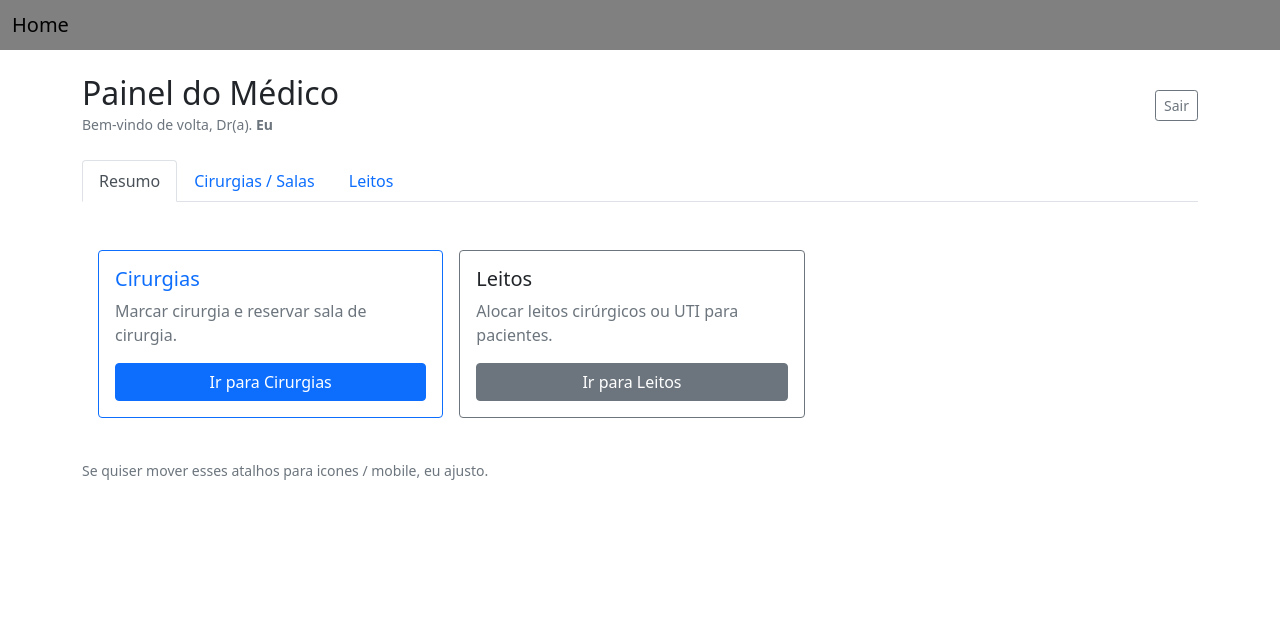
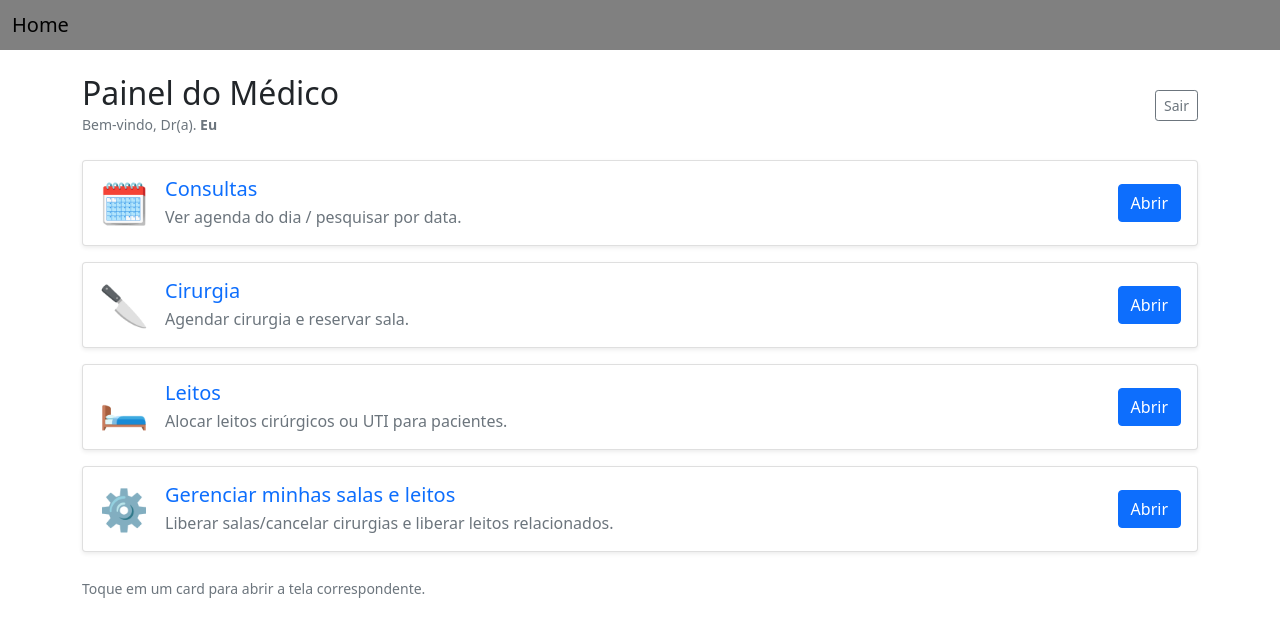
Before and after one commit to BernardoFerrazG/Hospital_bd, a Django app: page /home_med/ in a window 1280 px wide. Shown: the top 637 px of the page. Run offline with Django 5.2, Linux system fonts and the light colour scheme; a user stored in the database is signed in.

Commit message:
consultas

```diff
--- a/projeto/app/medico/views.py
+++ b/projeto/app/medico/views.py
@@ -2,9 +2,9 @@ from django.shortcuts import render, redirect
 from django.http import HttpResponse
 from django.urls import reverse
 from django.db import transaction
-from ..models import Pessoa, Funcionario, Medico, Enfermeiro, Paciente, SalaCirurgia, Cirurgia, LeitoCirurgico, LeitoUTI
+from ..models import Pessoa, Funcionario, Medico, Enfermeiro, Paciente, SalaCirurgia, Cirurgia, LeitoCirurgico, LeitoUTI, Consulta
 from django.contrib.auth.decorators import login_required
-from datetime import datetime
+from datetime import datetime, date
 from django.contrib import messages
 
 
@@ -88,23 +88,28 @@ def home_med(request):
 
 @login_required(login_url='/login/')
 def listar_salas(request):
-    """
-    Lista somente salas disponíveis e mostra formulário para reservar.
-    """
-    # só salas com status 'disponivel' (case-insensitive)
-    salas = SalaCirurgia.objects.filter(status__iexact='disponivel').order_by('numero')
-    enfermeiros = Enfermeiro.objects.all().order_by('ecpf')  # traz todos (para atribuir)
+
+    salas = SalaCirurgia.objects.order_by('numero')
+    enfermeiros = Enfermeiro.objects.all().order_by('ecpf')
+
+    cirurgias = Cirurgia.objects.order_by('data', 'horario')[:8]
+
     return render(request, "usuarios/medico/listar_salas.html", {
         "salas": salas,
         "enfermeiros": enfermeiros,
+        "cirurgias": cirurgias,
     })
+
 
 
 @login_required(login_url='/login/')
 def alocar_sala(request):
     """
-    POST handler: aloca a sala para o médico logado, cria registro Cirurgia.
-    Form fields: sala_numero, data (YYYY-MM-DD), horario (HH:MM), coren (opcional), paciente_pcpf (opcional)
+    POST: aloca a sala, cria registro Cirurgia.
+    Regras:
+      - não permite mais de UMA cirurgia por SALA na MESMA DATA;
+      - não permite alocar se sala.status == 'ocupado' (case-insensitive).
+    Aceita o campo opcional 'needs_leito' (checkbox).
     """
     if request.method != "POST":
         return HttpResponse("Método inválido", status=405)
@@ -114,6 +119,12 @@ def alocar_sala(request):
     horario_str = request.POST.get("horario")
     coren = request.POST.get("coren") or None
     paciente_pcpf = request.POST.get("paciente_pcpf") or None
+
+    # checkbox indicando necessidade de leito
+    needs_leito_raw = request.POST.get("needs_leito")
+    needs_leito = False
+    if needs_leito_raw:
+        needs_leito = str(needs_leito_raw).lower() in ("on", "1", "true", "yes")
 
     if not (sala_numero and data_str and horario_str):
         messages.error(request, "Preencha sala, data e horário.")
@@ -145,15 +156,20 @@ def alocar_sala(request):
         messages.error(request, "Formato de data/hora/sala inválido.")
         return redirect(reverse("listar_salas"))
 
-    # checagem simples de conflito: já existe cirurgia com mesma sala/data/horário?
-    conflito = Cirurgia.objects.filter(fsala__numero=sala_numero_int, data=data_obj, horario=horario_obj).exists()
-    if conflito:
-        messages.error(request, "Conflito: já existe cirurgia nessa sala nesse horário.")
-        return redirect(reverse("listar_salas"))
-
     try:
         with transaction.atomic():
             sala = SalaCirurgia.objects.select_for_update().get(numero=sala_numero_int)
+
+            # não permite alocar se a sala já estiver marcada como ocupada
+            if sala.status and str(sala.status).strip().lower() == "ocupado":
+                messages.error(request, "Esta sala já está marcada como ocupada e não pode receber outra cirurgia.")
+                return redirect(reverse("listar_salas"))
+
+            # checagem estrita: não permita outra cirurgia para a mesma sala na mesma DATA
+            conflito_data = Cirurgia.objects.filter(fsala__numero=sala_numero_int, data=data_obj).exists()
+            if conflito_data:
+                messages.error(request, "Conflito: já existe uma cirurgia agendada para esta sala nessa data.")
+                return redirect(reverse("listar_salas"))
 
             # resolve enfermeiro/paciente se fornecidos
             enfermeiro_obj = None
@@ -169,13 +185,12 @@ def alocar_sala(request):
                     messages.error(request, "Paciente não encontrado (CPF inválido).")
                     return redirect(reverse("listar_salas"))
 
-            # Atualiza sala: atribui médico e (opcional) enfermeiro, marca ocupado
+            # marcar sala e criar cirurgia
             sala.fmedico = medico
             sala.fenfermeiro = enfermeiro_obj
             sala.status = "ocupado"
             sala.save()
 
-            # cria a cirurgia (registro)
             Cirurgia.objects.create(
                 horario=horario_obj,
                 data=data_obj,
@@ -192,12 +207,12 @@ def alocar_sala(request):
         return redirect(reverse("listar_salas"))
 
     messages.success(request, f"Cirurgia agendada e sala #{sala_numero_int} reservada.")
-    # se tinha paciente, encaminha para alocação de leito (preenchendo querystring),
-    # senão volta para listar salas.
-    if paciente_pcpf:
+
+    # Só redireciona para alocação de leito se o médico marcou explicitamente e há paciente informado.
+    if needs_leito and paciente_pcpf:
         return redirect(f"{reverse('listar_leitos')}?paciente={paciente_pcpf}")
+
     return redirect(reverse("listar_salas"))
-
 
 
 @login_required(login_url='/login/')
@@ -273,3 +288,206 @@ def alocar_leito(request):
 
     # volta pra lista (ou para a página da cirurgia, se quiser)
     return redirect(reverse("listar_leitos"))
+
+
+@login_required(login_url='/login/')
+def listar_consultas(request):
+    """
+    Lista as consultas do médico logado para uma data.
+    Por padrão usa hoje; aceita ?date=YYYY-MM-DD para ver outra data.
+    Mostra horário, paciente e consultório (andar/numero).
+    """
+    # identifica médico a partir do usuário (mesma mecânica que você já usa)
+    username = request.user.username
+    pessoa = Pessoa.objects.filter(cpf=username).first() or Pessoa.objects.filter(nome=username).first()
+    if not pessoa:
+        messages.error(request, "Usuário não registrado na tabela Pessoa.")
+        return redirect(reverse("home_med"))
+
+    funcionario = Funcionario.objects.filter(fcpf=pessoa).first()
+    if not funcionario:
+        messages.error(request, "Usuário não encontrado como funcionário.")
+        return redirect(reverse("home_med"))
+
+    medico = Medico.objects.filter(mcpf=funcionario).first()
+    if not medico:
+        messages.error(request, "Usuário não é um médico.")
+        return redirect(reverse("home_med"))
+
+    # data desejada (querystring opcional)
+    date_str = request.GET.get('date')
+    if date_str:
+        try:
+            data_obj = datetime.strptime(date_str, "%Y-%m-%d").date()
+        except Exception:
+            data_obj = date.today()
+            messages.warning(request, "Formato de data inválido; mostrando hoje.")
+    else:
+        data_obj = date.today()
+
+    consultas = Consulta.objects.filter(fmedico=medico, data=data_obj).order_by('horario')
+
+    return render(request, "usuarios/medico/listar_consultas.html", {
+        "consultas": consultas,
+        "data": data_obj,
+    })
+
+@login_required(login_url='/auth/login/')
+def gerenciar_salas(request):
+    # identifica médico
+    username = request.user.username
+    pessoa = Pessoa.objects.filter(cpf=username).first() or Pessoa.objects.filter(nome=username).first()
+    if not pessoa:
+        messages.error(request, "Usuário não está registrado como Pessoa.")
+        return redirect(reverse("home_med"))
+
+    funcionario = Funcionario.objects.filter(fcpf=pessoa).first()
+    if not funcionario:
+        messages.error(request, "Usuário não encontrado como funcionário.")
+        return redirect(reverse("home_med"))
+
+    medico = Medico.objects.filter(mcpf=funcionario).first()
+    if not medico:
+        messages.error(request, "Usuário não é um médico.")
+        return redirect(reverse("home_med"))
+
+    # salas alocadas a este médico (ordenadas)
+    salas = SalaCirurgia.objects.filter(fmedico=medico).order_by('numero')
+
+    # para cada sala, pegar próximas cirurgias futuras (data >= hoje)
+    today = date.today()
+    salas_with_cir = []
+    for sala in salas:
+        cir_list = list(Cirurgia.objects.filter(fsala=sala, data__gte=today).order_by('data', 'horario')[:5])
+        salas_with_cir.append((sala, cir_list))
+
+    # --- CORREÇÃO PRINCIPAL aqui ---
+    # pegar ids de pacientes que aparecem nas cirurgias do médico (fpaciente_id)
+    paciente_ids = Cirurgia.objects.filter(fmedico=medico).values_list('fpaciente_id', flat=True)
+    # filtra os pacientes por id (evita usar nomes de campo incorretos como 'cpf')
+    paciente_qs = Paciente.objects.filter(pk__in=[pid for pid in paciente_ids if pid])
+
+    # leitos ocupados relacionados a esses pacientes
+    leitos_cir_ocup = LeitoCirurgico.objects.filter(status__iexact='ocupado', fpaciente__in=paciente_qs).order_by('numero')
+    leitos_uti_ocup = LeitoUTI.objects.filter(status__iexact='ocupado', fpaciente__in=paciente_qs).order_by('numero')
+
+    return render(request, "usuarios/medico/gerenciar_salas.html", {
+        "salas_with_cir": salas_with_cir,
+        "leitos_cir_ocup": leitos_cir_ocup,
+        "leitos_uti_ocup": leitos_uti_ocup,
+    })
+
+
+
+@login_required(login_url='/auth/login/')
+def desalocar_sala(request):
+    """
+    Form esperado: POST com campo 'sala_numero' (número da sala) e checkbox 'cancel_cirurgias' (opcional).
+    Se cancelar cirurgias, remove cirurgias futuras daquela sala (apenas > hoje).
+    """
+    sala_numero = request.POST.get("sala_numero")
+    cancel = request.POST.get("cancel_cirurgias")  # 'on' se marcado
+
+    if not sala_numero:
+        messages.error(request, "Número da sala ausente.")
+        return redirect(reverse("gerenciar_salas"))
+
+    try:
+        sala_num = int(sala_numero)
+    except ValueError:
+        messages.error(request, "Número da sala inválido.")
+        return redirect(reverse("gerenciar_salas"))
+
+    # confirma médico logado (mesma lógica sua)
+    username = request.user.username
+    pessoa = Pessoa.objects.filter(cpf=username).first() or Pessoa.objects.filter(nome=username).first()
+    if not pessoa:
+        messages.error(request, "Usuário não cadastrado como Pessoa.")
+        return redirect(reverse("gerenciar_salas"))
+
+    funcionario = Funcionario.objects.filter(fcpf=pessoa).first()
+    if not funcionario:
+        messages.error(request, "Usuário não é funcionário.")
+        return redirect(reverse("gerenciar_salas"))
+
+    medico = Medico.objects.filter(mcpf=funcionario).first()
+    if not medico:
+        messages.error(request, "Usuário não é médico.")
+        return redirect(reverse("gerenciar_salas"))
+
+    try:
+        with transaction.atomic():
+            sala = SalaCirurgia.objects.select_for_update().get(numero=sala_num)
+
+            # só permitir desalocar se a sala estiver atribuída ao médico logado
+            if sala.fmedico != medico:
+                messages.error(request, "Você não pode liberar esta sala (não está atribuída a você).")
+                return redirect(reverse("gerenciar_salas"))
+
+            # libera a sala (desassocia médico/enfermeiro e marca disponível)
+            sala.fmedico = None
+            sala.fenfermeiro = None
+            sala.status = "disponivel"
+            sala.save()
+
+            # se pediu cancelar cirurgias futuras, elimina registros de Cirurgia com data >= hoje
+            if cancel:
+                hoje = date.today()
+                deleted_count, _ = Cirurgia.objects.filter(fsala=sala, data__gte=hoje).delete()
+                # .delete() já remove relacionamentos; cuidado com cascades se tiver
+                if deleted_count:
+                    messages.info(request, f"{deleted_count} cirurgias futuras canceladas.")
+    except SalaCirurgia.DoesNotExist:
+        messages.error(request, "Sala não encontrada.")
+        return redirect(reverse("gerenciar_salas"))
+    except Exception as e:
+        messages.error(request, f"Erro ao liberar sala: {e}")
+        return redirect(reverse("gerenciar_salas"))
+
+    messages.success(request, f"Sala #{sala_num} liberada.")
+    return redirect(reverse("gerenciar_salas"))
+
+
+@login_required(login_url='/auth/login/')
+def liberar_leito(request):
+    if request.method != "POST":
+        return HttpResponse("Método inválido", status=405)
+
+    tipo = request.POST.get("tipo")
+    leito_numero = request.POST.get("leito_numero")
+
+    if not (tipo and leito_numero):
+        messages.error(request, "Dados incompletos para liberar leito.")
+        return redirect(reverse("gerenciar_salas"))
+
+    try:
+        leito_num = int(leito_numero)
+    except ValueError:
+        messages.error(request, "Número do leito inválido.")
+        return redirect(reverse("gerenciar_salas"))
+
+    try:
+        with transaction.atomic():
+            if tipo == "cirurgico":
+                leito = LeitoCirurgico.objects.select_for_update().get(numero=leito_num)
+            elif tipo == "uti":
+                leito = LeitoUTI.objects.select_for_update().get(numero=leito_num)
+            else:
+                messages.error(request, "Tipo de leito inválido.")
+                return redirect(reverse("gerenciar_salas"))
+
+            # limpa vínculo e marca disponível
+            leito.fpaciente = None
+            leito.fenfermeiro = None
+            leito.status = "disponivel"
+            leito.save()
+
+    except (LeitoCirurgico.DoesNotExist, LeitoUTI.DoesNotExist):
+        messages.error(request, "Leito não encontrado.")
+        return redirect(reverse("gerenciar_salas"))
+    except Exception as e:
+        messages.error(request, f"Erro ao liberar leito: {e}")
+        return redirect(reverse("gerenciar_salas"))
+
+    messages.success(request, f"Leito #{leito_num} liberado.")
+    return redirect(reverse("gerenciar_salas"))
--- a/projeto/app/templates/home/home_med.html
+++ b/projeto/app/templates/home/home_med.html
@@ -2,148 +2,103 @@
 {% block conteudo %}
 
 <div class="container py-4">
-  <nav class="d-flex justify-content-between align-items-center mb-4">
+  <div class="d-flex justify-content-between align-items-center mb-4">
     <div>
       <h2 class="mb-0">Painel do Médico</h2>
-      <small class="text-muted">Bem-vindo de volta, Dr(a). <strong>{{ request.user.username }}</strong></small>
+      <small class="text-muted">Bem-vindo, Dr(a). <strong>{{ request.user.username }}</strong></small>
     </div>
     <div>
-      <!-- ajuste o href caso tenha uma view de logout real -->
       <a href="{% url 'login' %}" class="btn btn-outline-secondary btn-sm">Sair</a>
     </div>
-  </nav>
+  </div>
 
-  <!-- Abas: Cirurgias / Leitos -->
-  <ul class="nav nav-tabs mb-3" id="painelMedTabs" role="tablist">
-    <li class="nav-item" role="presentation">
-      <button class="nav-link active" id="home-tab" data-bs-toggle="tab" data-bs-target="#resumo" type="button">Resumo</button>
-    </li>
-    <li class="nav-item" role="presentation">
-      <button class="nav-link" id="cirurgias-tab" data-bs-toggle="tab" data-bs-target="#cirurgias" type="button">Cirurgias / Salas</button>
-    </li>
-    <li class="nav-item" role="presentation">
-      <button class="nav-link" id="leitos-tab" data-bs-toggle="tab" data-bs-target="#leitos" type="button">Leitos</button>
-    </li>
-  </ul>
+  <div class="row gy-3">
 
-  <div class="tab-content">
-    <!-- RESUMO -->
-    <div class="tab-pane fade show active p-3" id="resumo">
-      <div class="row g-3">
-        <div class="row g-3">
-          <!-- CARD CIRURGIAS -->
-          <div class="col-12 col-md-6 col-lg-4">
-            <div class="card border-primary h-100">
-              <div class="card-body d-flex flex-column">
-                <h5 class="card-title text-primary">Cirurgias</h5>
-                <p class="card-text text-muted mb-3">Marcar cirurgia e reservar sala de cirurgia.</p>
-                <a href="{% url 'listar_salas' %}" class="btn btn-primary mt-auto">Ir para Cirurgias</a>
-              </div>
+    <!-- Consultas -->
+    <div class="col-12">
+      <a href="{% url 'listar_consultas' %}" class="text-decoration-none">
+        <div class="card shadow-sm">
+          <div class="card-body d-flex align-items-center">
+            <div class="me-3">
+              <span class="display-6">🗓️</span>
             </div>
-          </div>
-
-          <!-- CARD LEITOS -->
-          <div class="col-12 col-md-6 col-lg-4">
-            <div class="card border-secondary h-100">
-              <div class="card-body d-flex flex-column">
-                <h5 class="card-title">Leitos</h5>
-                <p class="card-text text-muted mb-3">Alocar leitos cirúrgicos ou UTI para pacientes.</p>
-                <a href="{% url 'listar_leitos' %}" class="btn btn-secondary mt-auto">Ir para Leitos</a>
-              </div>
+            <div class="flex-grow-1">
+              <h5 class="mb-1">Consultas</h5>
+              <p class="mb-0 text-muted">Ver agenda do dia / pesquisar por data.</p>
             </div>
-          </div>
-
-        </div>
-      </div>
-    </div>
-
-    <!-- CIRURGIAS / SALAS -->
-    <div class="tab-pane fade p-3" id="cirurgias">
-      <div class="row">
-        <div class="col-12 col-md-8">
-          <h5>Cirurgias & Salas</h5>
-          <p class="text-muted">Gerencie salas de cirurgia e agende procedimentos.</p>
-
-          <div class="card mb-3">
-            <div class="card-body d-flex justify-content-between align-items-center">
-              <div>
-                <h6 class="mb-0">Alocar / Reservar Sala de Cirurgia</h6>
-                <small class="text-muted">Crie cirurgia e atribua sala, enfermeiro e paciente.</small>
-              </div>
-              <div>
-                <a href="{% url 'listar_salas' %}" class="btn btn-primary">Ir para Salas</a>
-              </div>
-            </div>
-          </div>
-
-          <div class="card">
-            <div class="card-body d-flex justify-content-between align-items-center">
-              <div>
-                <h6 class="mb-0">Ver cirurgias agendadas</h6>
-                <small class="text-muted">Lista de procedimentos agendados (futuro).</small>
-              </div>
-              <div>
-                <!-- caso tenha rota futura para listar cirurgias, troque o href -->
-                <a href="{% url 'listar_salas' %}" class="btn btn-outline-primary">Minhas Cirurgias</a>
-              </div>
+            <div>
+              <button class="btn btn-primary">Abrir</button>
             </div>
           </div>
         </div>
-
-        <div class="col-12 col-md-4">
-          <h6>Atalhos rápidos</h6>
-          <div class="d-grid gap-2">
-            <a href="{% url 'listar_salas' %}" class="btn btn-sm btn-primary">Reservar Sala</a>
-            <a href="{% url 'listar_leitos' %}" class="btn btn-sm btn-secondary">Alocar Leito</a>
-          </div>
-        </div>
-      </div>
+      </a>
     </div>
 
-    <!-- LEITOS -->
-    <div class="tab-pane fade p-3" id="leitos">
-      <div class="row">
-        <div class="col-12 col-md-8">
-          <h5>Leitos</h5>
-          <p class="text-muted">Alocar leitos cirúrgicos ou UTI para recuperação do paciente.</p>
-
-          <div class="card mb-3">
-            <div class="card-body d-flex justify-content-between align-items-center">
-              <div>
-                <h6 class="mb-0">Alocar Leito</h6>
-                <small class="text-muted">Escolha leito cirúrgico ou UTI e associe paciente/enfermeiro.</small>
-              </div>
-              <div>
-                <a href="{% url 'listar_leitos' %}" class="btn btn-primary">Ir para Leitos</a>
-              </div>
+    <!-- Cirurgia / Reservar sala -->
+    <div class="col-12">
+      <a href="{% url 'listar_salas' %}" class="text-decoration-none">
+        <div class="card shadow-sm">
+          <div class="card-body d-flex align-items-center">
+            <div class="me-3">
+              <span class="display-6">🔪</span>
             </div>
-          </div>
-
-          <div class="card">
-            <div class="card-body">
-              <h6 class="mb-0">Status rápido</h6>
-              <p class="mb-0 text-muted">Aqui você pode adicionar (no futuro) um resumo de ocupação.</p>
+            <div class="flex-grow-1">
+              <h5 class="mb-1">Cirurgia</h5>
+              <p class="mb-0 text-muted">Agendar cirurgia e reservar sala.</p>
+            </div>
+            <div>
+              <button class="btn btn-primary">Abrir</button>
             </div>
           </div>
         </div>
+      </a>
+    </div>
 
-        <div class="col-12 col-md-4">
-          <h6>Atalhos</h6>
-          <div class="d-grid gap-2">
-            <a href="{% url 'listar_leitos' %}" class="btn btn-sm btn-primary">Listar leitos disponíveis</a>
-            <a href="{% url 'listar_salas' %}" class="btn btn-sm btn-outline-secondary">Voltar para salas</a>
+    <!-- Leitos -->
+    <div class="col-12">
+      <a href="{% url 'listar_leitos' %}" class="text-decoration-none">
+        <div class="card shadow-sm">
+          <div class="card-body d-flex align-items-center">
+            <div class="me-3">
+              <span class="display-6">🛏️</span>
+            </div>
+            <div class="flex-grow-1">
+              <h5 class="mb-1">Leitos</h5>
+              <p class="mb-0 text-muted">Alocar leitos cirúrgicos ou UTI para pacientes.</p>
+            </div>
+            <div>
+              <button class="btn btn-primary">Abrir</button>
+            </div>
           </div>
         </div>
-      </div>
+      </a>
     </div>
+
+    <!-- Gerenciar minhas salas (nova) -->
+    <div class="col-12">
+      <a href="{% url 'gerenciar_salas' %}" class="text-decoration-none">
+        <div class="card shadow-sm">
+          <div class="card-body d-flex align-items-center">
+            <div class="me-3">
+              <span class="display-6">⚙️</span>
+            </div>
+            <div class="flex-grow-1">
+              <h5 class="mb-1">Gerenciar minhas salas e leitos</h5>
+              <p class="mb-0 text-muted">Liberar salas/cancelar cirurgias e liberar leitos relacionados.</p>
+            </div>
+            <div>
+              <button class="btn btn-primary">Abrir</button>
+            </div>
+          </div>
+        </div>
+      </a>
+    </div>
+
   </div>
 
   <footer class="mt-4 text-muted">
-    <small>Se quiser mover esses atalhos para icones / mobile, eu ajusto.</small>
+    <small>Toque em um card para abrir a tela correspondente.</small>
   </footer>
 </div>
 
-<!-- Bootstrap JS (apenas se seu base.html não já inserir) -->
-<script src="https://cdn.jsdelivr.net/npm/bootstrap@5.0.2/dist/js/bootstrap.bundle.min.js"></script>
-
 {% endblock %}
--- a/projeto/projeto/urls.py
+++ b/projeto/projeto/urls.py
@@ -1,6 +1,6 @@
 from django.urls import path
 from app import views
-from app.medico.views import listar_salas, alocar_sala, listar_leitos, alocar_leito
+from app.medico.views import listar_salas, alocar_sala, listar_leitos, alocar_leito, listar_consultas, gerenciar_salas, desalocar_sala, liberar_leito
 
 urlpatterns = [
 
@@ -28,4 +28,10 @@ urlpatterns = [
 
     path('medico/leitos/', listar_leitos, name='listar_leitos'),
     path('medico/leitos/alocar/', alocar_leito, name='alocar_leito'),
+
+    path('medico/consultas/', listar_consultas, name='listar_consultas'),
+
+    path('medico/salas/meus/', gerenciar_salas, name='gerenciar_salas'),
+    path('medico/salas/desalocar/', desalocar_sala, name='desalocar_sala'),
+    path('medico/salas/liberar_leito/', liberar_leito, name='liberar_leito'),
 ]
```
Also changed, not shown: projeto/app/models.py (+35 -1 lines), projeto/app/templates/usuarios/medico/alocar_sala.html (+9 -3 lines), projeto/app/templates/usuarios/medico/gerenciar_salas.html (added, +168 -0 lines), projeto/app/templates/usuarios/medico/listar_consultas.html (added, +39 -0 lines), projeto/app/templates/usuarios/medico/listar_salas.html (+13 -5 lines), projeto/app/urls.py (+8 -2 lines).
